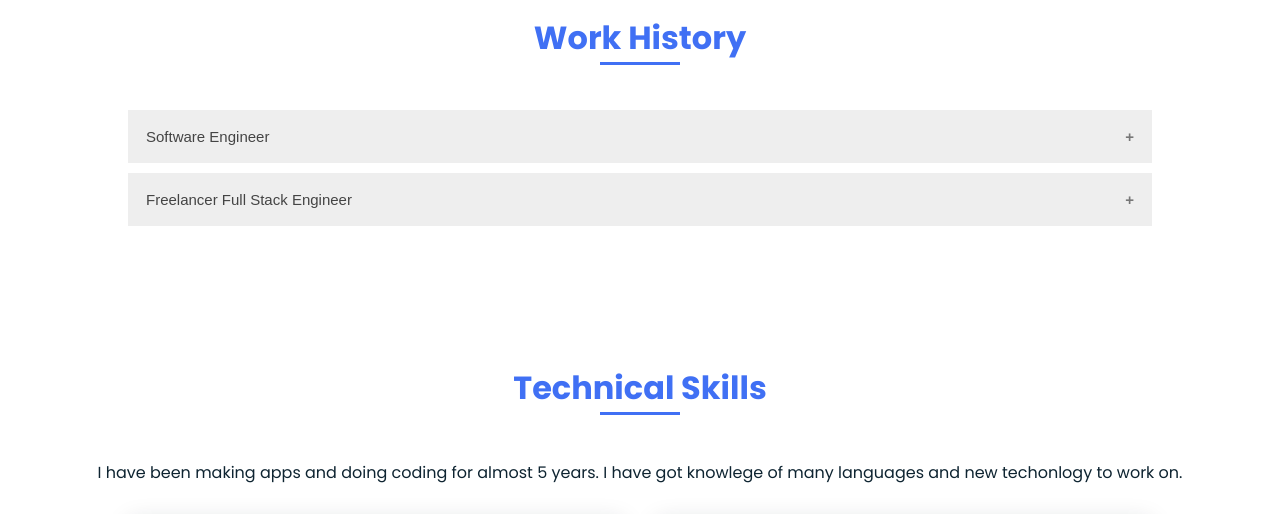
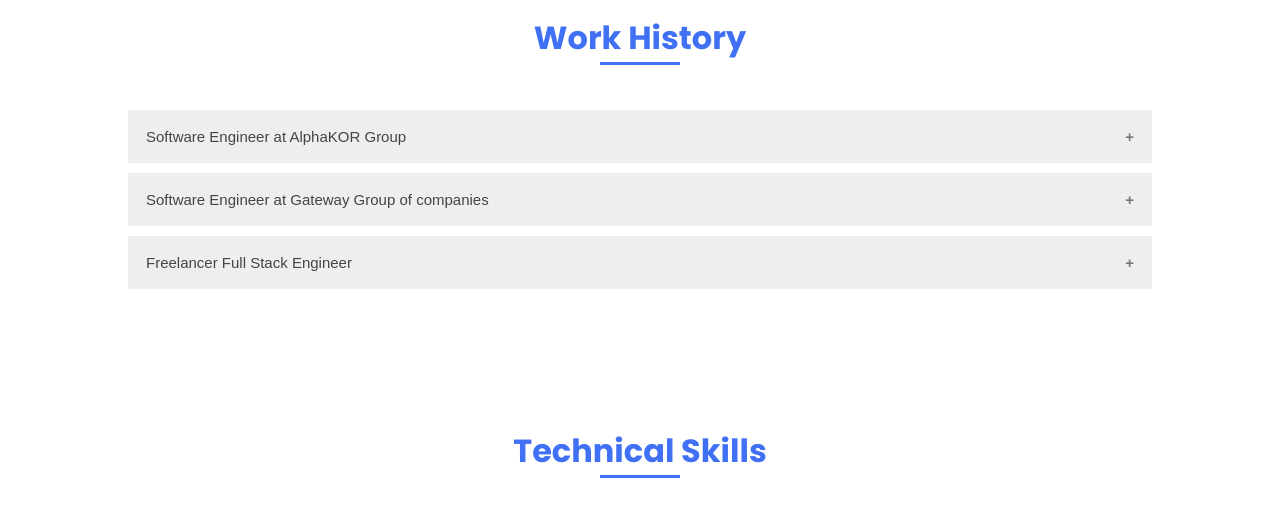
Before and after one commit to saurabhsinghdikhit/MyWebsite, a plain HTML site: page index.html in a window 1280 px wide. Shown: the part 1390-1904 px from the top of the page. Drawn offline with nearby package versions, Linux system fonts and the light colour scheme.

Commit message:
updated resume

```diff
--- a/index.html
+++ b/index.html
@@ -91,11 +91,30 @@
             <h2 class="section-title">Work History</h2>
 
             <div class="contact__container bd-grid">
-                <button class="accordion ">Software Engineer</button>
+                <button class="accordion ">Software Engineer at AlphaKOR Group</button>
                 <div class="panel">
                     <div class="about__container bd-grid">
                         <div>
-                            <p>January 2021- March 2022</p>
+                            <p>December 2022- Current</p>
+                        </div>
+                        <div>
+                            <ul>
+                                <li>Experience with ,MongoDB,React,js,Node.js.</li>
+                                <li>Development experience working with and creating API's including HTTP, REST, and JSON API.</li>
+                                <li>Knowledge on integration patterns, concepts and implementation.</li>
+                                <li>Experience creating diagrams and documentation for APIs</li>
+                                <li>Able to understand DevOps tools and the concepts that drive them                                </li>
+                                <li>Ensure good software development practices and processes are followed throughout the team</li>
+
+                            </ul>
+                        </div>
+                    </div>
+                </div>
+                <button class="accordion ">Software Engineer at Gateway Group of companies</button>
+                <div class="panel">
+                    <div class="about__container bd-grid">
+                        <div>
+                            <p>August 2020- April 2022</p>
                         </div>
                         <div>
                             <ul>
@@ -118,7 +137,7 @@
                 <div class="panel">
                     <div class="about__container bd-grid">
                         <div>
-                            <p>2018-2021</p>
+                            <p>2018-2020</p>
                         </div>
                         <div>
                             <ul>
```
